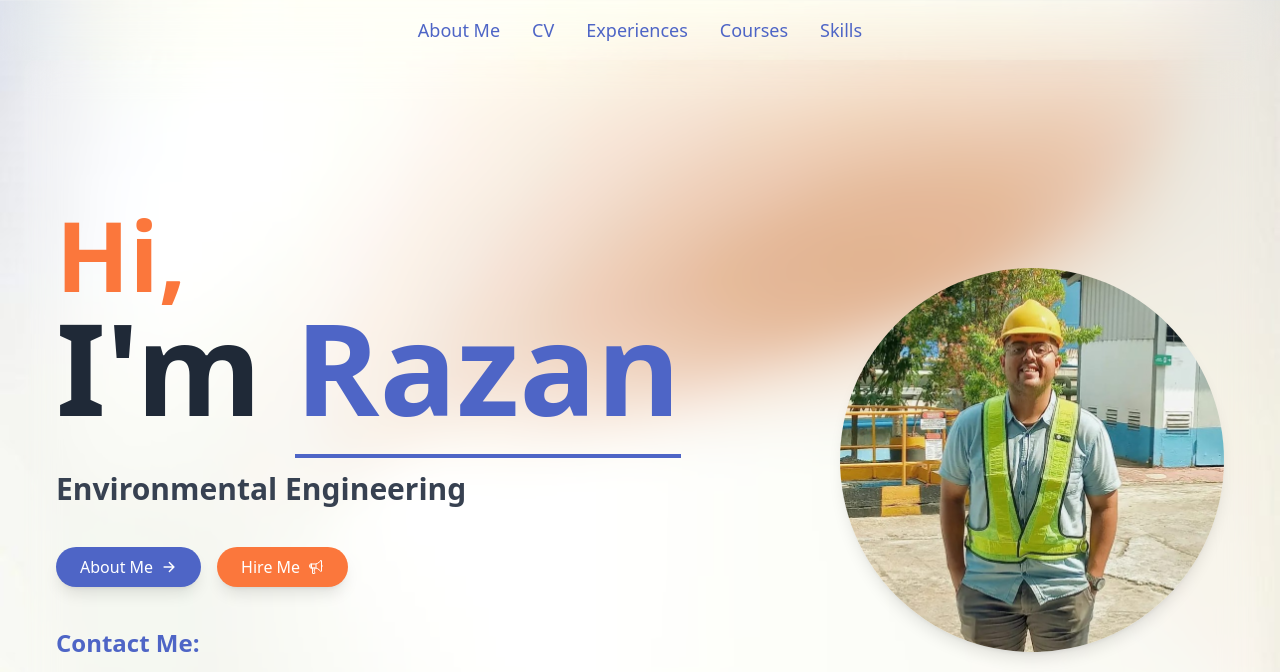
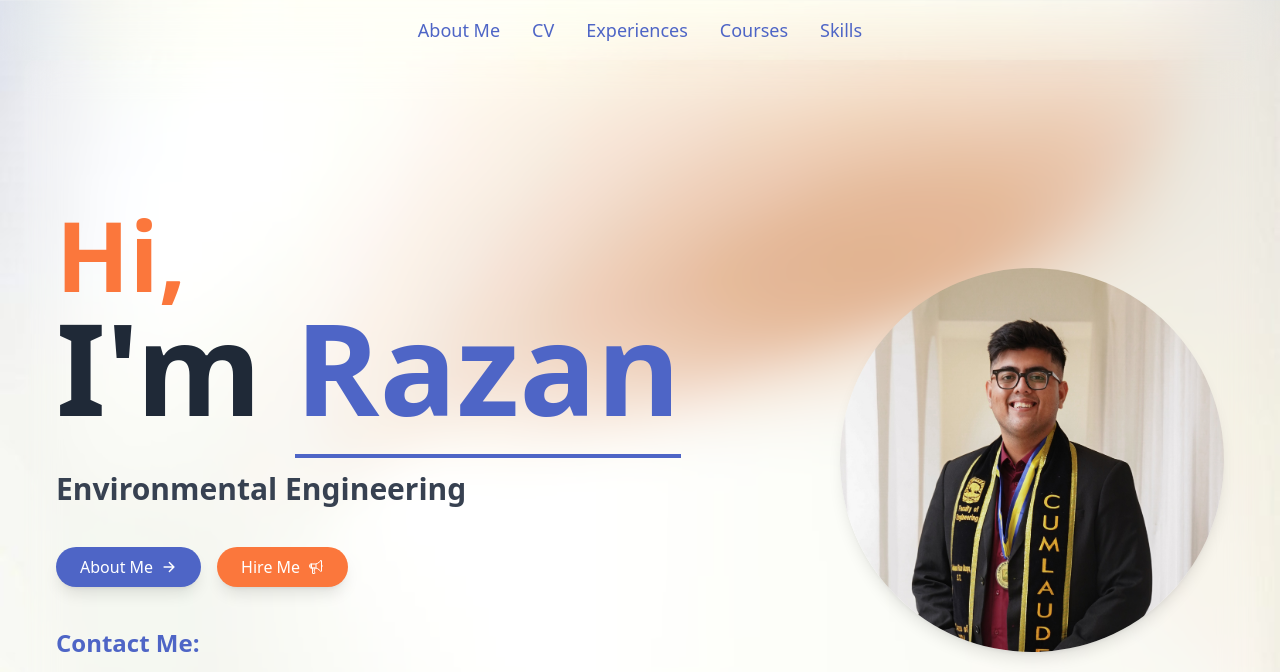
Before and after one commit to Erlanggadn/portofolio-razan, a website: page index.html in a window 1280 px wide. Shown: the top 672 px of the page. Drawn offline with nearby package versions, Linux system fonts and the light colour scheme.

Commit message:
done bgt

```diff
--- a/index.html
+++ b/index.html
@@ -47,7 +47,6 @@ background-attachment: fixed;">
       </div>
     </div>
   </header>
-
   <main class="container mx-auto px-6">
     <!-- Selamat Datang -->
     <section id="selamat-datang"
@@ -97,7 +96,7 @@ background-attachment: fixed;">
       </div>
       <!-- Kanan: Foto dengan Bingkai Lingkaran -->
       <div class="relative w-80 h-80 sm:w-64 sm:h-64 md:w-96 md:h-96 rounded-full overflow-hidden shadow-lg">
-        <img src="foto/foto1.jpeg" alt="Foto Razan" class="w-full h-full object-cover">
+        <img src="foto/fotoformal1.jpg" alt="Foto Razan" class="w-full h-full object-cover">
       </div>
     </section>
     <!-- Tentang Saya -->
```
Also changed, not shown: foto/fotoformal1.jpg (added), 1 other file.
